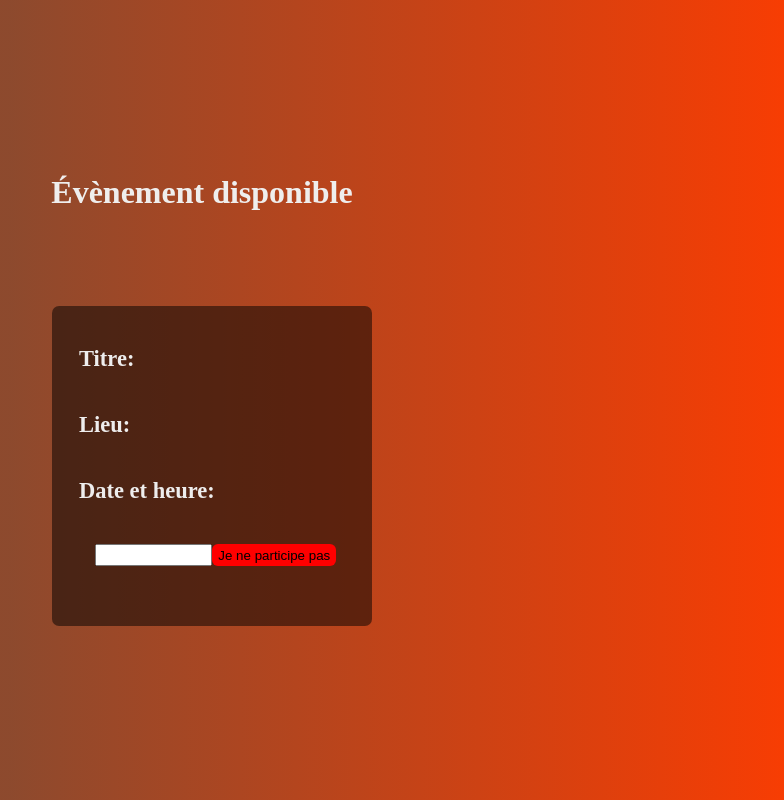
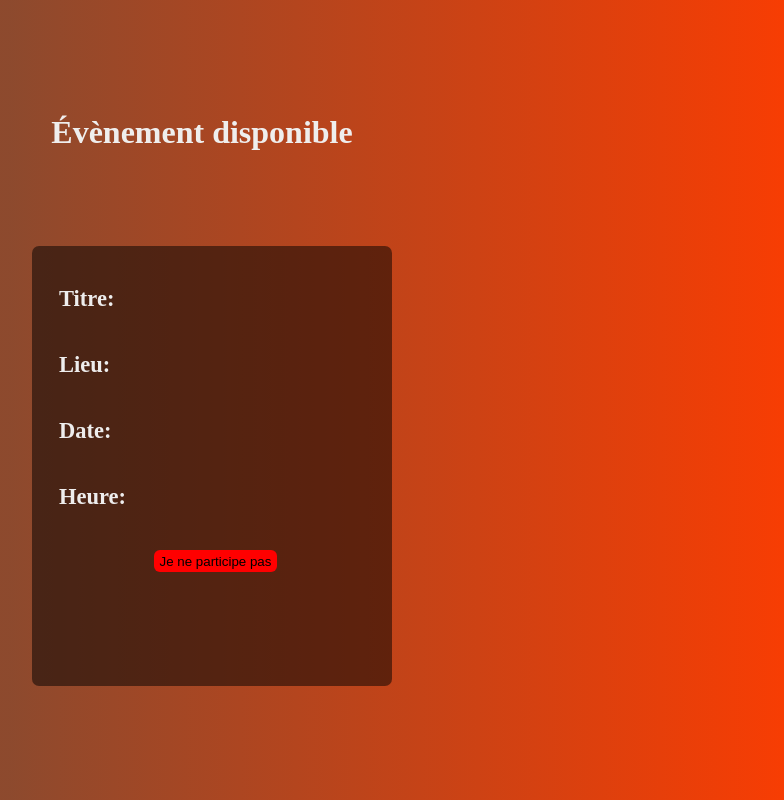
Before and after one commit to hkonate/AddEvent, a plain HTML site: page FrontEnd/Join/join.html in a window 1280 px wide. Both pictures are taken after a click on the button "Je participe". Shown: the whole page, without its empty margins (438-1222 px from the left). Drawn offline with Linux system fonts and the light colour scheme; no server answers.

Commit message:
connecting front to back

```diff
--- a/FrontEnd/Join/join.css
+++ b/FrontEnd/Join/join.css
@@ -16,11 +16,13 @@ body{
 
 .container{
     width: 25%;
-    height: 40%;
+    height: 55%;
     background-color: white;
     border-radius: 7px;
     margin-top: 5px;
     margin-left: 20px;
+    padding-left: 20px;
+    padding-right: 20px;
     background: rgb(18, 11, 151);
     background-color: rgba(0, 0, 0, 0.5);
 }
@@ -39,9 +41,9 @@ h1{
 
 .title{
     display: flex;
-    justify-content: start;
+    gap: 20px;
+    align-items: center;
     padding-top: 40px;
-    padding-left: 20px;
     color: rgba(240, 240, 240, 0.99);
 }
 
@@ -51,17 +53,25 @@ h1{
 
 .place{
     display: flex;
-    justify-content: start;
+    gap: 20px;
+    align-items: center;
     padding-top: 40px;
-    padding-left: 20px;
     color: rgba(240, 240, 240, 0.99);
 }
 
-.date-time{
+.date{
     display: flex;
-    justify-content: start;
+    gap: 20px;
+    align-items: center;
     padding-top: 40px;
-    padding-left: 20px;
+    color: rgba(240, 240, 240, 0.99);
+}
+
+.time{
+    display: flex;
+    gap: 20px;
+    align-items: center;
+    padding-top: 40px;
     color: rgba(240, 240, 240, 0.99);
 }
 
@@ -87,3 +97,7 @@ button{
 .input{
     width: 35%;
 }
+
+.hide{
+    display: none;
+}
--- a/FrontEnd/Join/join.html
+++ b/FrontEnd/Join/join.html
@@ -18,8 +18,11 @@
             <div class="place">
                 <h2>Lieu:</h2>
             </div>
-            <div class="date-time">
-                <h2>Date et heure:</h2>
+            <div class="date">
+                <h2>Date:</h2>
+            </div>
+            <div class="time">
+                <h2>Heure:</h2>
             </div>
             <div class="my-ipt">
                 <input class="input" type="text">
--- a/FrontEnd/Join/join.js
+++ b/FrontEnd/Join/join.js
@@ -1,13 +1,39 @@
 const button = document.querySelector("button");
 const input = document.querySelector(".input");
+const title = document.querySelector(".title");
+const place = document.querySelector(".place")
+const date = document.querySelector(".date")
+const time = document.querySelector(".time")
+
+try {
+
+    fetch("http://localhost:3000/events" )
+    .then(response => response.json())
+    .then(json => {
+        const tab = json[0].date.split("T");
+        const tab3 = tab[0].split("-").reverse();
+        const str3 = tab3[0] + "/" + tab3[1] + "/" + tab3[2];
+        const tab2 = tab[1].split(":");
+        const str2 = tab2[0] + "h" + tab2[1];
+        title.innerHTML += `<p>${json[0].title}</p>`;
+        place.innerHTML += `<p>${json[0].place}</p>`;
+        date.innerHTML += `<p>${str3}</p>`;
+        time.innerHTML += `<p>${str2}</p>`;
+    });
+
+} catch (error) {
+
+}
 
 button.addEventListener("click", () =>{
     if(button.innerText === 'Je participe'){
         button.style.backgroundColor = 'red'
         button.innerText = 'Je ne participe pas'
+        input.classList.add('hide')
     }else if(button.innerText === 'Je ne participe pas'){
         button.style.backgroundColor = 'rgb(69, 177, 230)'
         button.innerText = 'Je participe'
+        input.classList.remove('hide')
     }
 });
 
```
Also changed, not shown: FrontEnd/Create/create.html (+1 -5 lines), FrontEnd/Create/create.js (+25 -7 lines).
